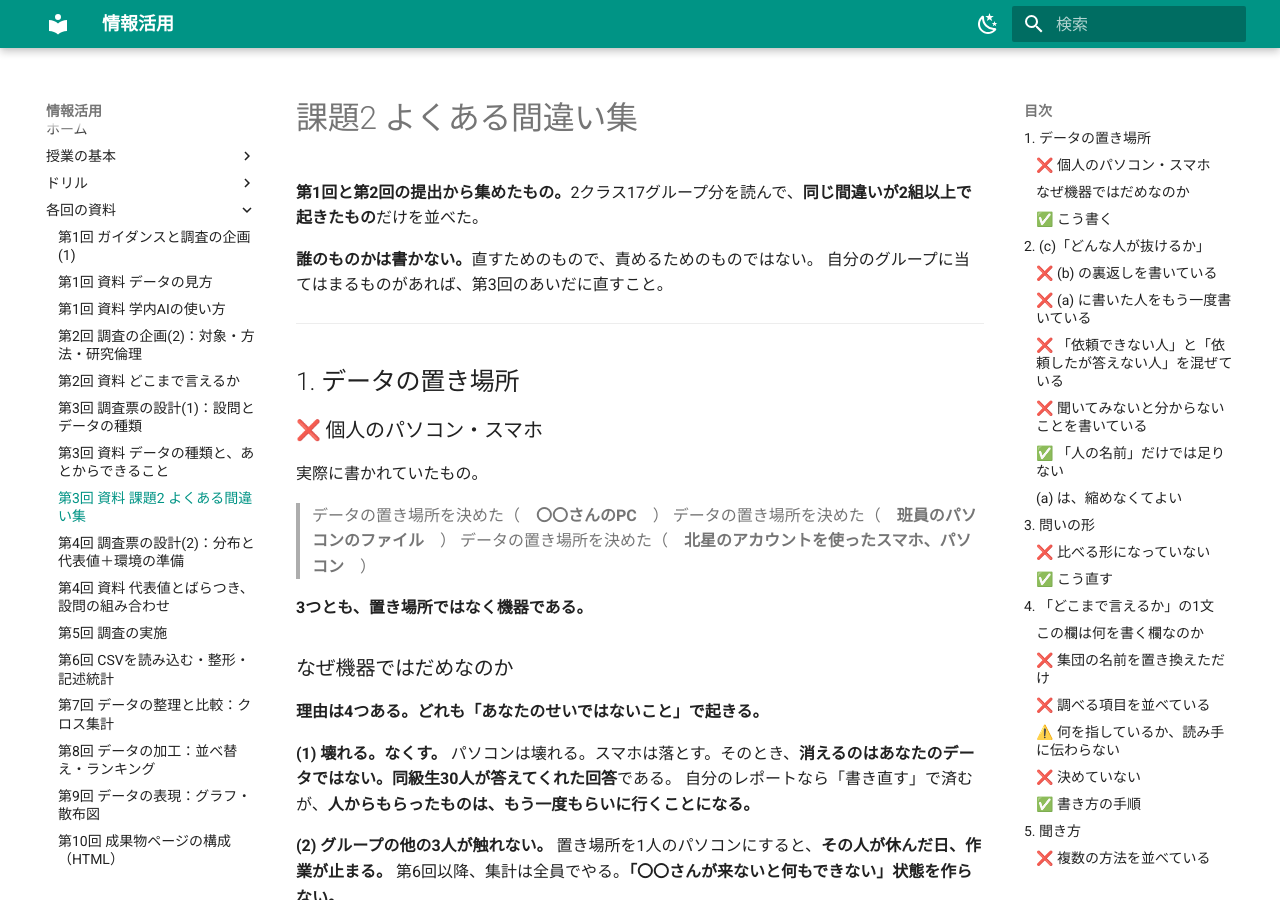
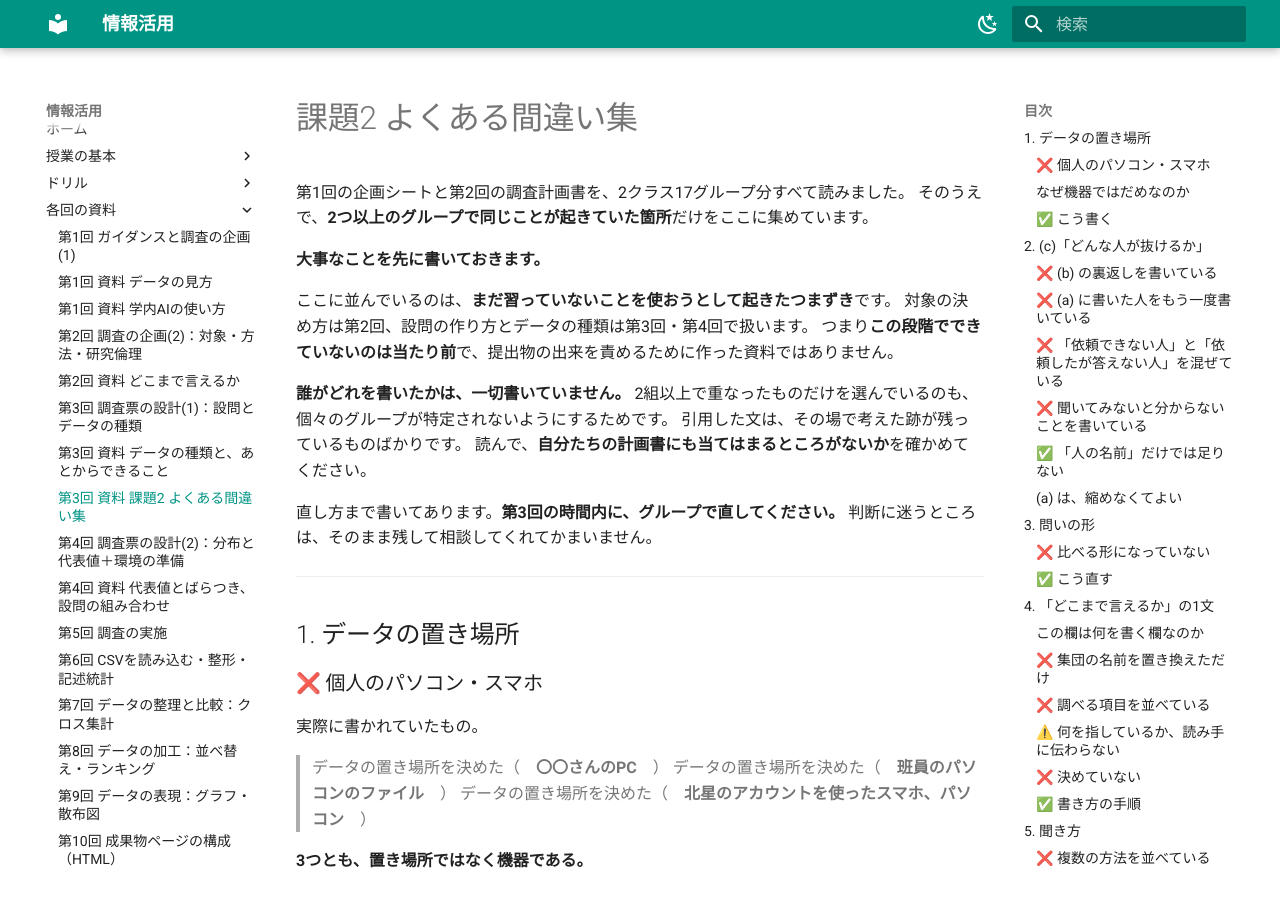
Before and after one commit to aonoa68/joho-katsuyo, an MkDocs documentation site: the page built from docs/plan-mistakes.md, in a window 1280 px wide and 900 px high. Built offline with MkDocs 1.6.1 and Material for MkDocs 9.7.7, drawn with Linux system fonts in a browser that asks for light colours.

Commit message:
よくある間違い集の前書きを、学生に読ませる文章に書き直した
言い切りの文体を です・ます にそろえ、次の3点を足した。
- この段階でできていないのは順序どおりだということ
  （対象の決め方は第2回、設問とデータの種類は第3回・第4回で扱う）
- 2組以上に絞っているのは、個々のグループが特定されないようにするためだということ
- 直すのは第3回の時間内でよく、迷えば相談してよいということ

Co-Authored-By: Claude Opus 5 (1M context) <noreply@anthropic.com>
Claude-Session: https://claude.ai/code/session_01491iACNdyWdrViehZyTRv6

```diff
--- a/docs/plan-mistakes.md
+++ b/docs/plan-mistakes.md
@@ -1,9 +1,21 @@
 # 課題2 よくある間違い集
 
-**第1回と第2回の提出から集めたもの。**2クラス17グループ分を読んで、**同じ間違いが2組以上で起きたもの**だけを並べた。
+第1回の企画シートと第2回の調査計画書を、2クラス17グループ分すべて読みました。
+そのうえで、**2つ以上のグループで同じことが起きていた箇所**だけをここに集めています。
 
-**誰のものかは書かない。**直すためのもので、責めるためのものではない。
-自分のグループに当てはまるものがあれば、第3回のあいだに直すこと。
+**大事なことを先に書いておきます。**
+
+ここに並んでいるのは、**まだ習っていないことを使おうとして起きたつまずき**です。
+対象の決め方は第2回、設問の作り方とデータの種類は第3回・第4回で扱います。
+つまり**この段階でできていないのは当たり前**で、提出物の出来を責めるために作った資料ではありません。
+
+**誰がどれを書いたかは、一切書いていません。**
+2組以上で重なったものだけを選んでいるのも、個々のグループが特定されないようにするためです。
+引用した文は、その場で考えた跡が残っているものばかりです。
+読んで、**自分たちの計画書にも当てはまるところがないか**を確かめてください。
+
+直し方まで書いてあります。**第3回の時間内に、グループで直してください。**
+判断に迷うところは、そのまま残して相談してくれてかまいません。
 
 ---
 
```
